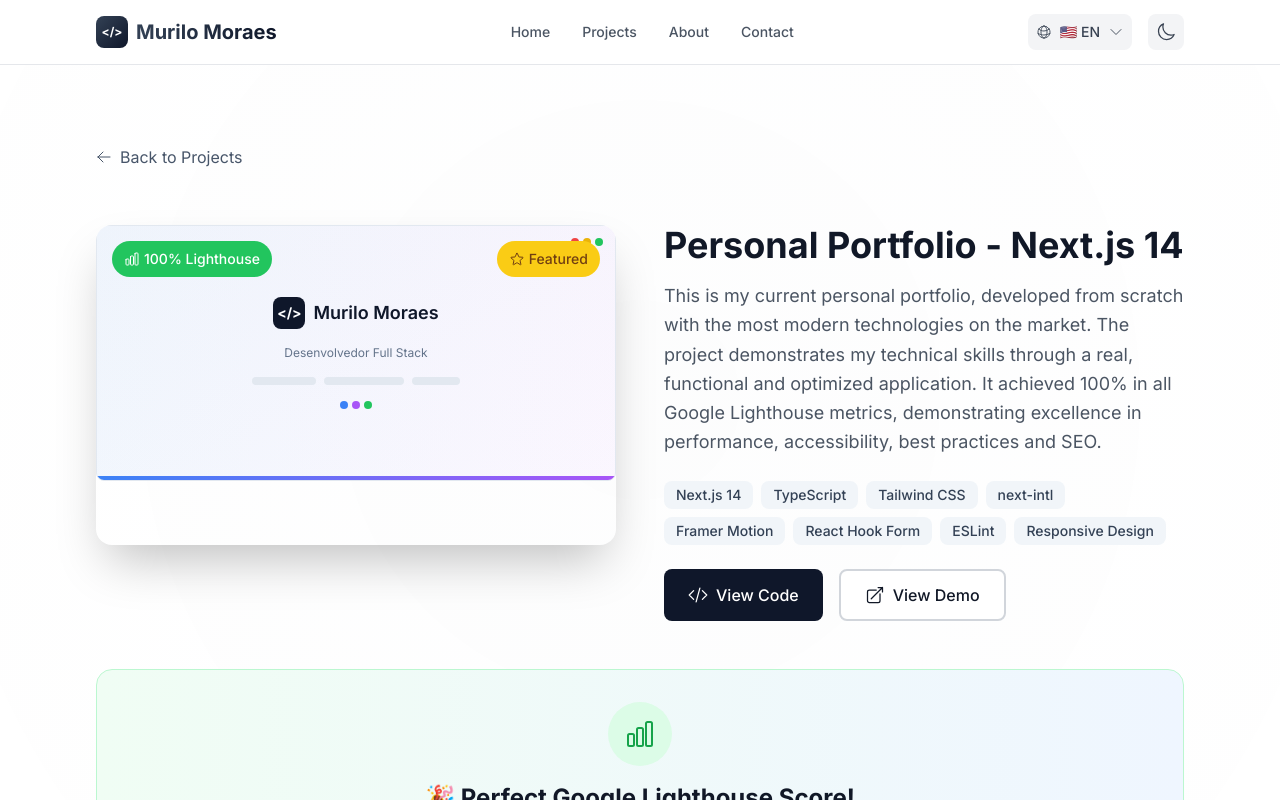
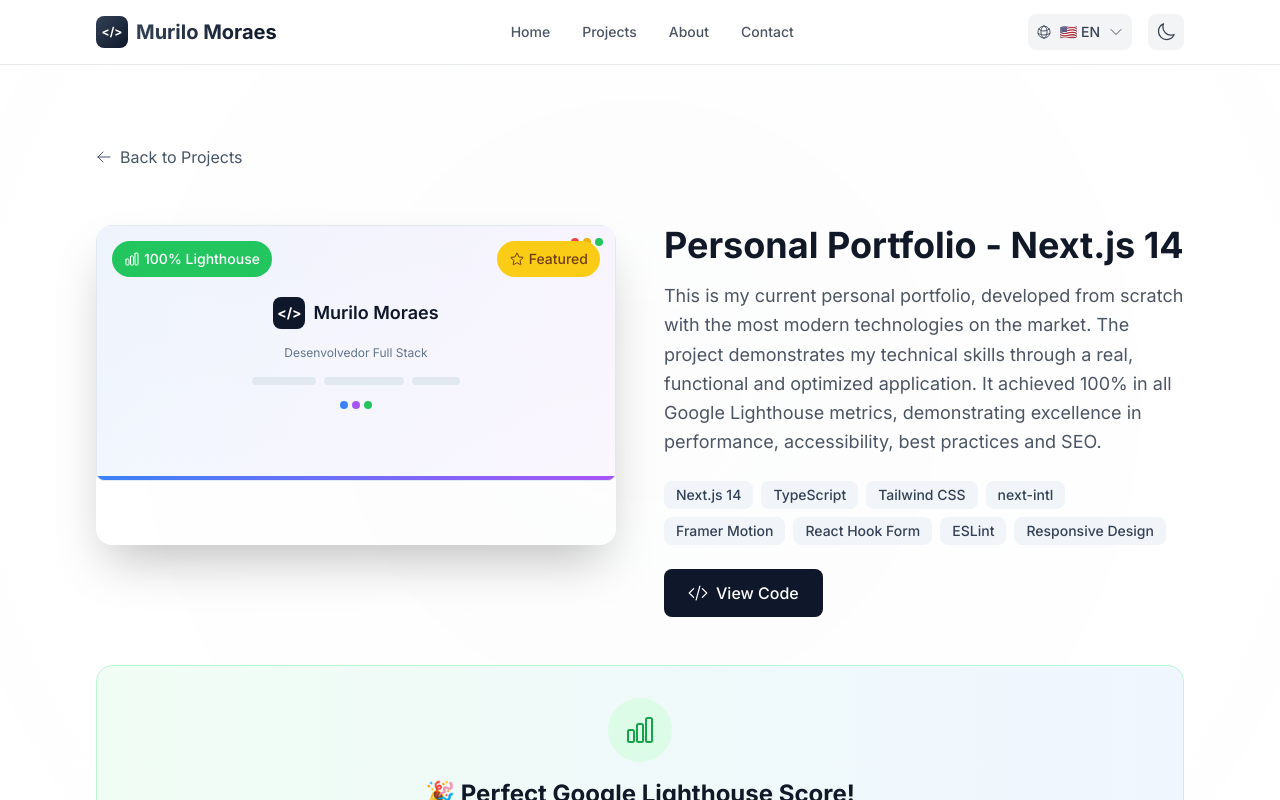
Before and after one commit to MurilosMoraes/murilo-moraes, a Next.js app: page /en/projects/portfolio-2024 in a window 1280 px wide. Shown: the top 800 px of the page. Built offline with nearby package versions, Linux system fonts and the light colour scheme.

Commit message:
Remove a opção de "Ver Demo" das seções de projetos nos arquivos de tradução e no componente de detalhes do projeto.

```diff
--- a/messages/en.json
+++ b/messages/en.json
@@ -27,7 +27,6 @@
   "projects": {
     "title": "My Projects",
     "description": "A collection of my latest work, including web applications, APIs, and innovative solutions.",
-    "viewDemo": "View Demo",
     "viewCode": "View Code",
     "enterpriseProjects": "Enterprise Projects",
     "portfolioInProgress": "Portfolio Under Construction",
--- a/messages/es.json
+++ b/messages/es.json
@@ -27,7 +27,6 @@
   "projects": {
     "title": "Mis Proyectos",
     "description": "Una colección de mis trabajos más recientes, incluyendo aplicaciones web, APIs y soluciones innovadoras.",
-    "viewDemo": "Ver Demo",
     "viewCode": "Ver Código",
     "enterpriseProjects": "Proyectos Empresariales",
     "portfolioInProgress": "Portafolio en Construcción",
--- a/messages/pt.json
+++ b/messages/pt.json
@@ -27,7 +27,6 @@
   "projects": {
     "title": "Meus Projetos",
     "description": "Uma coleção dos meus trabalhos mais recentes, incluindo aplicações web, APIs e soluções inovadoras.",
-    "viewDemo": "Ver Demo",
     "viewCode": "Ver Código",
     "enterpriseProjects": "Projetos Empresariais",
     "portfolioInProgress": "Portfólio em Construção",
--- a/src/app/[locale]/projects/[id]/page.tsx
+++ b/src/app/[locale]/projects/[id]/page.tsx
@@ -8,7 +8,6 @@ import Link from "next/link";
 import {
   ArrowLeftIcon,
   CodeBracketIcon,
-  ArrowTopRightOnSquareIcon,
   StarIcon,
   ChartBarIcon,
   CheckCircleIcon,
@@ -149,15 +148,6 @@ export default function ProjectDetail() {
               >
                 <CodeBracketIcon className="w-5 h-5 mr-2" />
                 {t("viewCode")}
-              </a>
-              <a
-                href={translatedProject.liveUrl}
-                target="_blank"
-                rel="noopener noreferrer"
-                className="btn-secondary inline-flex items-center"
-              >
-                <ArrowTopRightOnSquareIcon className="w-5 h-5 mr-2" />
-                {t("viewDemo")}
               </a>
             </div>
           </motion.div>
```
